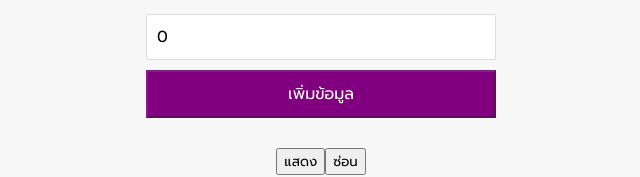
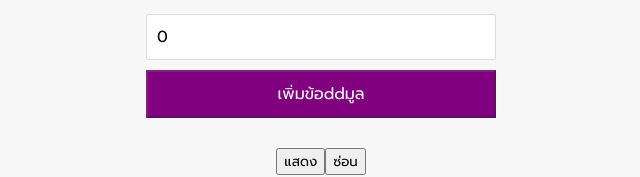
Before and after one commit to kenanimok/Appincome_expense, a React (Create React App) app in the folder my-react-app/: page / in a window 1280 px wide. Shown: the part 423-600 px from the top of the page, without its empty margins (319-959 px from the left). Built offline with nearby package versions, Linux system fonts and the light colour scheme.

Commit message:
create new brach

```diff
--- a/my-react-app/src/component/Formcomponent.js
+++ b/my-react-app/src/component/Formcomponent.js
@@ -48,7 +48,7 @@ const Formcomponent =(props)=>{
                           <label> จำนวนเงิน </label>
                           <input type="number" onChange={inputAmount}  value={amount}/>
                       </div>
-                        <div> <button type="submit" className="btn" disabled={!formValid}> เพิ่มข้อมูล</button></div>
+                        <div> <button type="submit" className="btn" disabled={!formValid}> เพิ่มข้อddมูล</button></div>
 
                  </form>
             </div>
```
